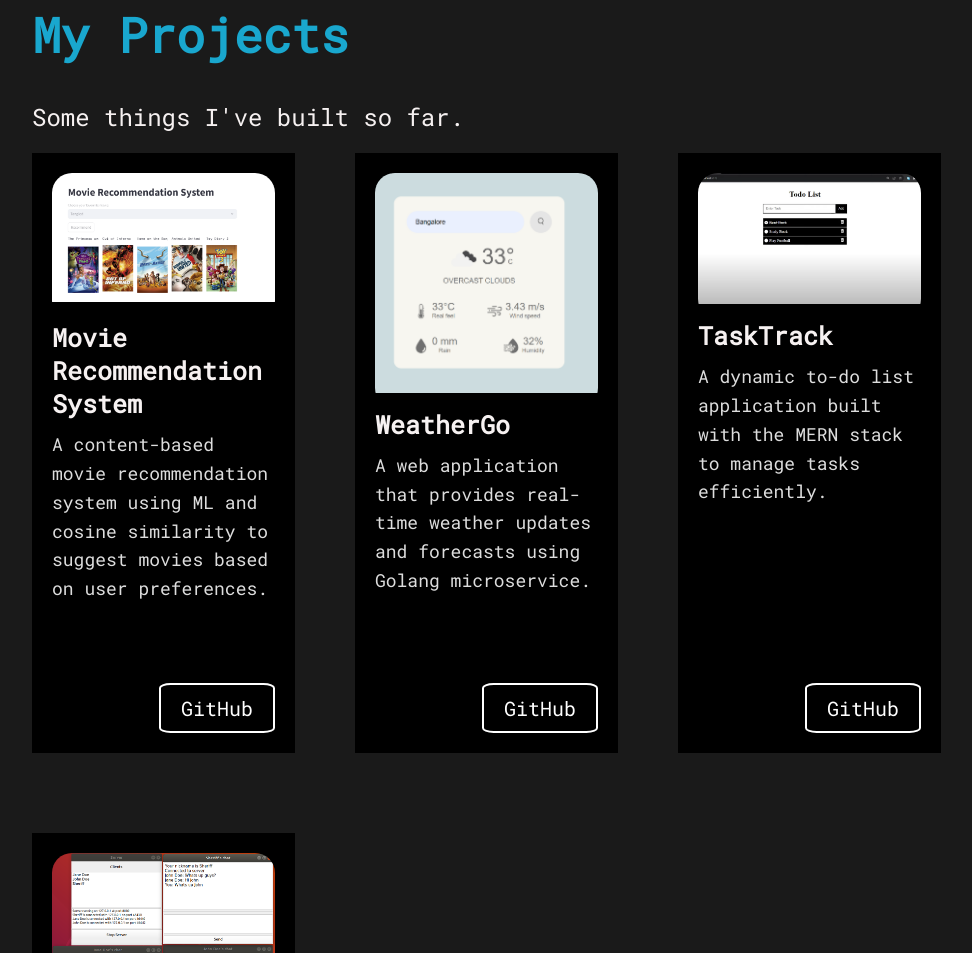
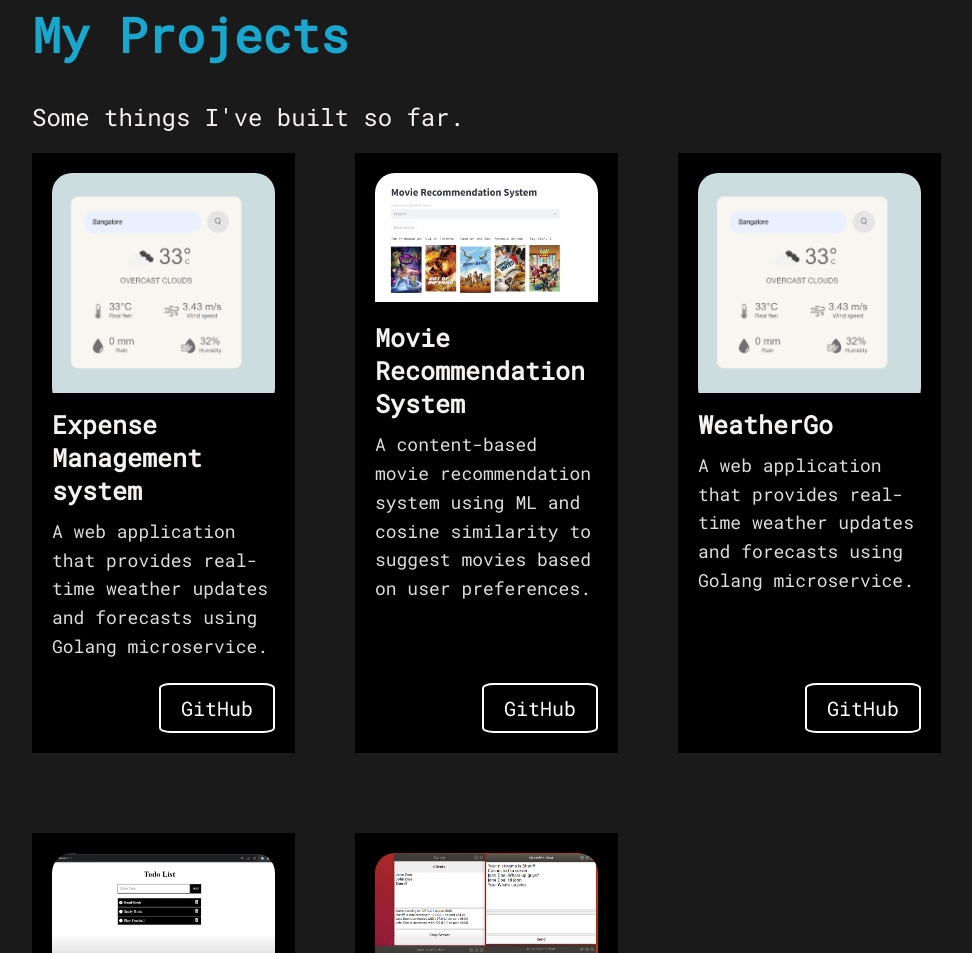
Before and after one commit to a-cozzzy/my-portfolio-website, a plain HTML site: page index.html in a window 1280 px wide. Shown: the part 2442-3395 px from the top of the page, without its empty margins (118-1090 px from the left). Drawn offline with Linux system fonts and the light colour scheme.

Commit message:
Update index.html

```diff
--- a/index.html
+++ b/index.html
@@ -131,7 +131,8 @@
                     <h3>Deployment & Version Control</h3>
                     <ul>
                         <!-- <li>Docker</li>
-                        <li>Heroku</li> -->
+                        <li>Heroku</li>
+                        <li>Vercel</li> -->
                         <li>Netlify</li>
                         <br>
                         <li>Git</li>
@@ -157,6 +158,21 @@
             <p>Some things I've built so far.</p>
             <div class="projects-container">
                 <!-- Repeat this block for each project -->
+
+                <div class="project-card">
+                    <div class="project-content">
+                        <div class="project-image">
+                            <img src="/img/goweather.png" alt="Project Image">
+                        </div>
+                        <div class="project-details">
+                            <h3>Expense Management system</h3>
+                            <p>A web application that provides real-time weather updates and forecasts using Golang
+                                microservice.</p>
+                            <a href="https://github.com/a-cozzzy/Weather-GO-microservice" target="_blank"
+                                class="button1">GitHub</a>
+                        </div>
+                    </div>
+                </div>
 
                 <div class="project-card">
                     <div class="project-content">
```
